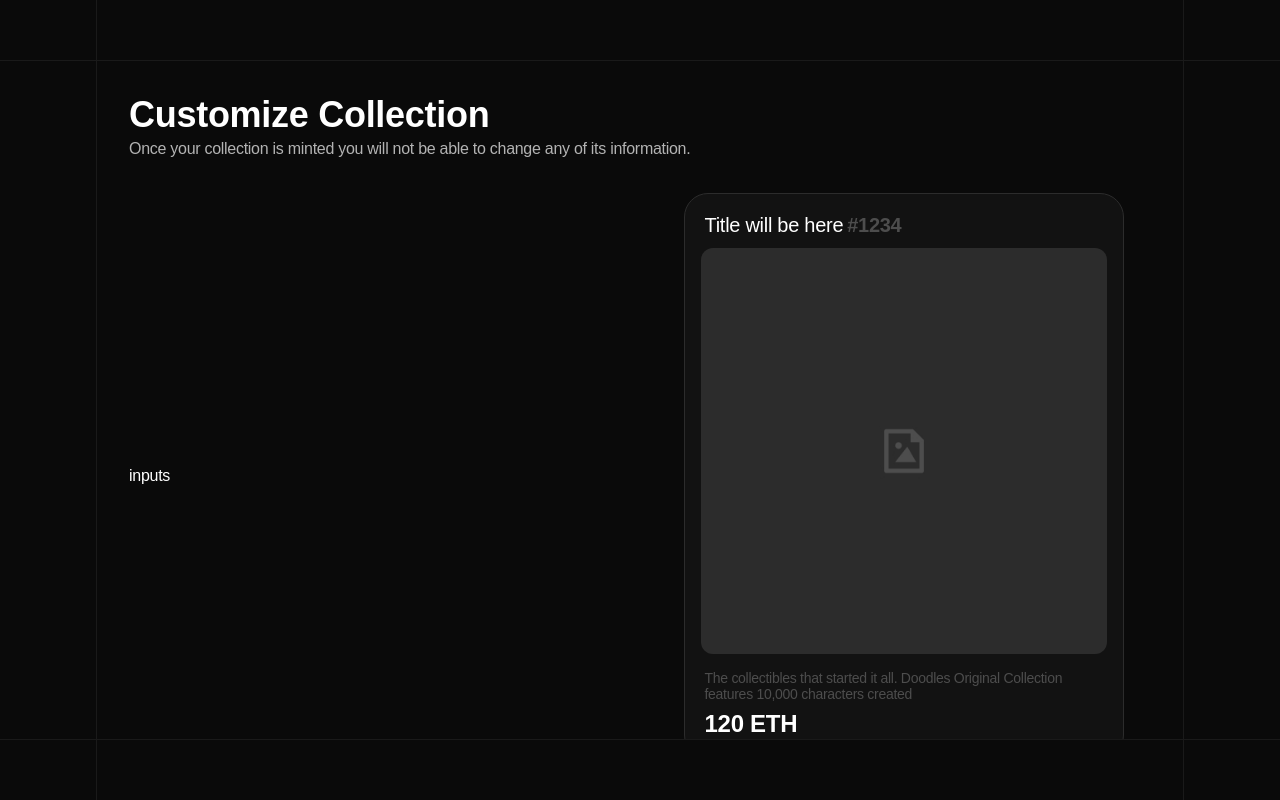
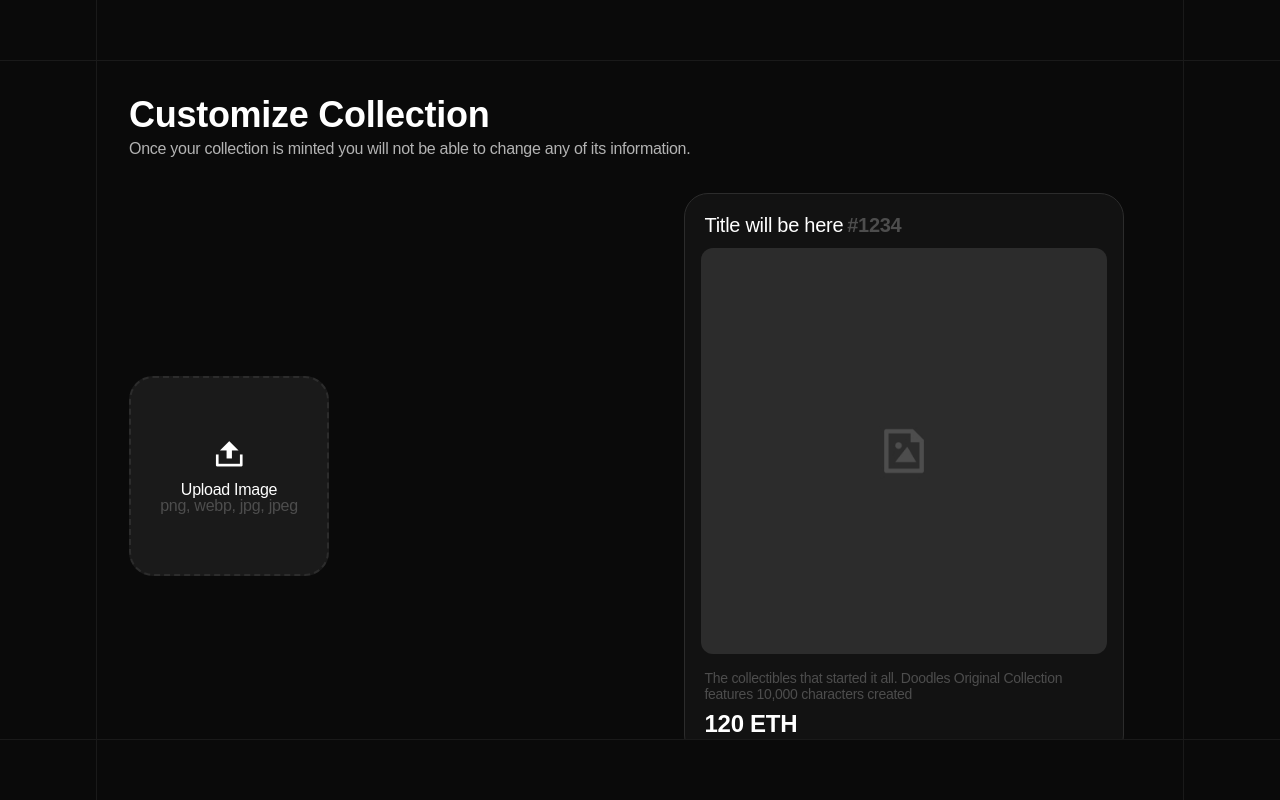
Before and after one commit to genartzcom/web-app, a Next.js app: page /create/customize in a window 1280 px wide. Built offline with nearby package versions, Linux system fonts and the light colour scheme; a web font is replaced by a local one.

Commit message:
add: Image input

```diff
--- a/src/app/create/(others)/customize/page.tsx
+++ b/src/app/create/(others)/customize/page.tsx
@@ -1,6 +1,14 @@
+'use client';
+
 import NftCard from '@/components/NftCard';
+import ImageInput from '@/components/ui/ImageInput';
 
 export default function CustomizePage() {
+  const handleUpload = (file: File | null) => {
+    if (file) {
+      console.log('Yüklenen dosya:', file);
+    }
+  };
   return (
     <div className={'flex h-full w-full flex-col gap-8'}>
       <div>
@@ -8,7 +16,9 @@ export default function CustomizePage() {
         <p className={'font-medium text-neutral-300'}>Once your collection is minted you will not be able to change any of its information.</p>
       </div>
       <div className={'flex h-full w-full items-center gap-8'}>
-        <div className={'w-full'}>inputs</div>
+        <div className={'w-full'}>
+          <ImageInput onUpload={handleUpload} />
+        </div>
         <div className={'flex w-full items-center justify-center'}>
           <NftCard />
         </div>
--- /dev/null
+++ b/src/components/ui/ImageInput.tsx
@@ -0,0 +1,54 @@
+'use client';
+
+import { useState } from 'react';
+
+interface ImageUploadProps {
+  onUpload: (file: File | null) => void;
+}
+
+const ImageInput: React.FC<ImageUploadProps> = ({ onUpload }) => {
+  const [preview, setPreview] = useState<string | null>(null);
+  const [file, setFile] = useState<File | null>(null);
+
+  const handleFileChange = (e: React.ChangeEvent<HTMLInputElement>) => {
+    const selectedFile = e.target.files?.[0] || null;
+    if (selectedFile) {
+      setFile(selectedFile);
+      setPreview(URL.createObjectURL(selectedFile));
+      onUpload(selectedFile);
+    }
+  };
+
+  const handleDrop = (e: React.DragEvent<HTMLDivElement>) => {
+    e.preventDefault();
+    const droppedFile = e.dataTransfer.files?.[0] || null;
+    if (droppedFile) {
+      setFile(droppedFile);
+      setPreview(URL.createObjectURL(droppedFile));
+      onUpload(droppedFile);
+    }
+  };
+
+  return (
+    <div
+      className="flex aspect-square w-[200px] cursor-pointer items-center justify-center overflow-hidden rounded-[24px] border-2 border-dashed border-neutral-500 bg-neutral-600 p-2"
+      onDragOver={(e) => e.preventDefault()}
+      onDrop={handleDrop}
+    >
+      <input type="file" accept="image/*" className="hidden" id="fileInput" onChange={handleFileChange} />
+      <label htmlFor="fileInput" className="block h-full w-full cursor-pointer">
+        {preview ? (
+          <img src={preview} alt="Preview" className="h-full w-full rounded-2xl object-cover" />
+        ) : (
+          <div className="flex h-full w-full flex-col items-center justify-center leading-none select-none">
+            <i className={'ri-upload-2-fill mb-3 text-[32px]'} />
+            <p>Upload Image</p>
+            <p className={'text-neutral-400'}>png, webp, jpg, jpeg</p>
+          </div>
+        )}
+      </label>
+    </div>
+  );
+};
+
+export default ImageInput;
```
